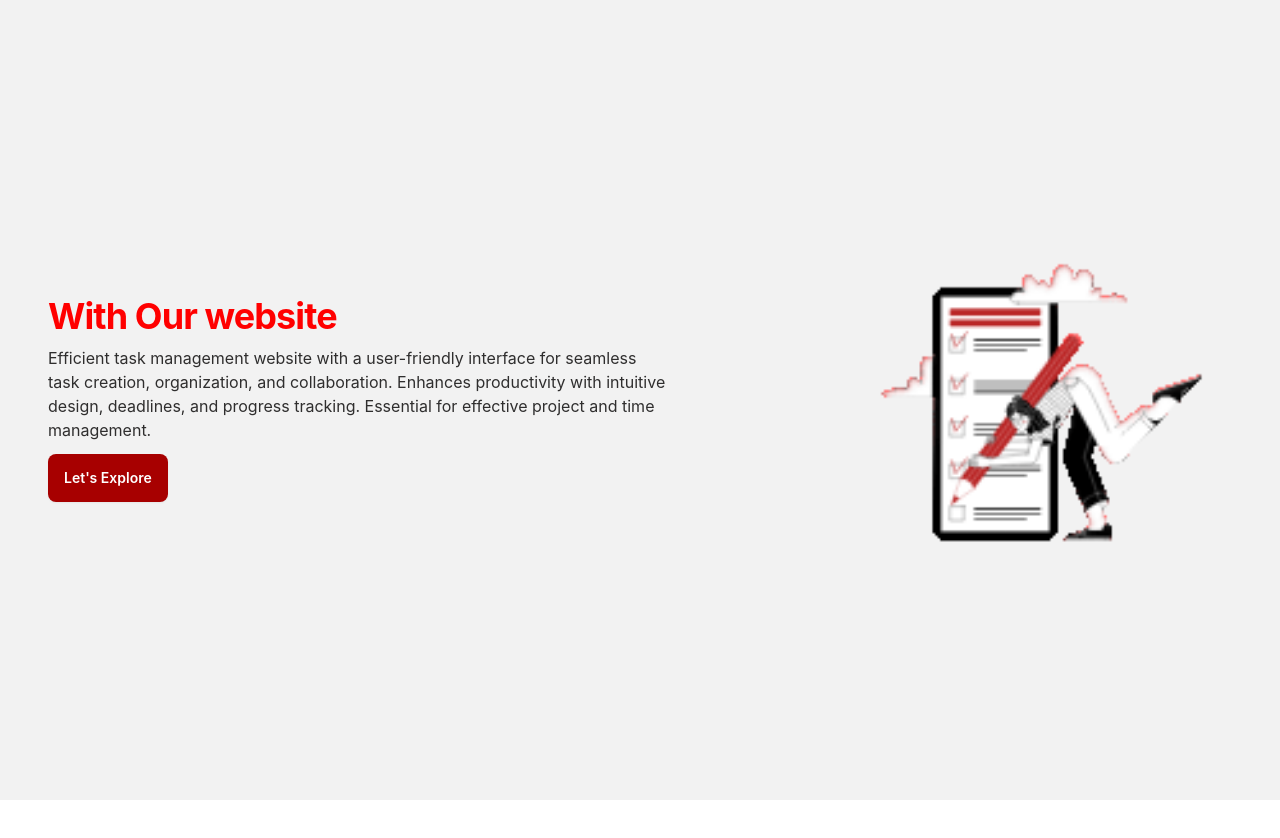
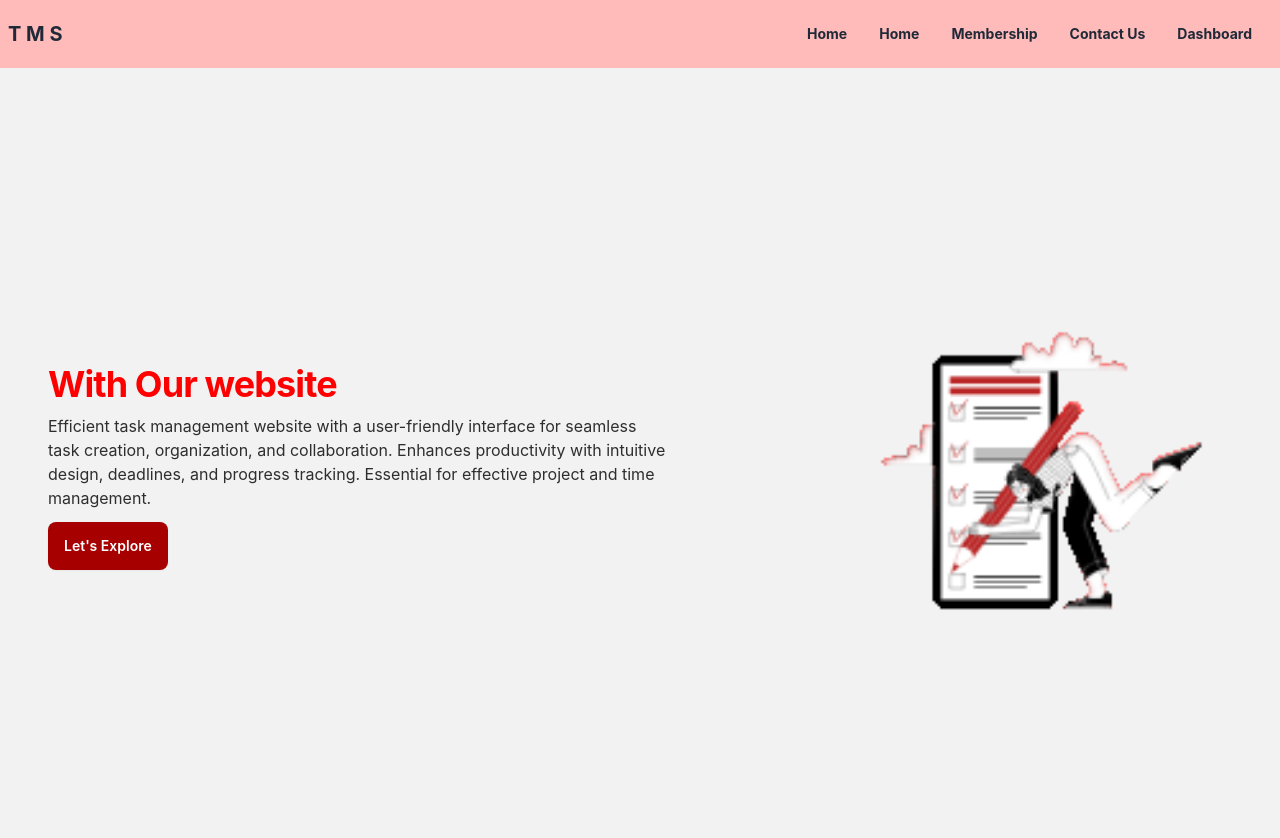
Before and after one commit to JPChoyon/task-management-client, a React (Vite) app: page / in a window 1280 px wide. Shown: the top 838 px of the page. Before the commit the page ends 800 px from the top, so only its background shows below. Built offline with nearby package versions, Linux system fonts and the light colour scheme.

Commit message:
added the navbar in the layout

```diff
--- /dev/null
+++ b/src/Component/Navbar/Navbar.jsx
@@ -0,0 +1,74 @@
+import {  NavLink } from "react-router-dom";
+
+const Navbar = () => {
+  const navItems = (
+    <>
+      <NavLink to={"/"}>
+        <li>
+          <a>Home</a>
+        </li>
+      </NavLink>
+      <NavLink to={"/"}>
+        <li>
+          <a>Home</a>
+        </li>
+      </NavLink>
+      <NavLink to={"/"}>
+        <li>
+          <a>Membership</a>
+        </li>
+      </NavLink>
+      <NavLink to={"/"}>
+        <li>
+          <a>Contact Us</a>
+        </li>
+      </NavLink>
+      <NavLink to={"/"}>
+        <li>
+          <a>Dashboard</a>
+        </li>
+      </NavLink>
+    </>
+  );
+  return (
+    <div>
+      <div className="navbar bg-[#ffbaba]">
+        <div className="navbar-start">
+          <div className="dropdown">
+            <div tabIndex={0} role="button" className="btn btn-ghost lg:hidden">
+              <svg
+                xmlns="http://www.w3.org/2000/svg"
+                className="h-5 w-5"
+                fill="none"
+                viewBox="0 0 24 24"
+                stroke="currentColor"
+              >
+                <path
+                  strokeLinecap="round"
+                  strokeLinejoin="round"
+                  strokeWidth="2"
+                  d="M4 6h16M4 12h8m-8 6h16"
+                />
+              </svg>
+            </div>
+            <ul
+              tabIndex={0}
+              className="menu menu-sm dropdown-content mt-3 z-[1] p-2 shadow bg-base-100 rounded-box w-52 "
+            >
+              {navItems}
+            </ul>
+          </div>
+          <a href="/" className="font-bold text-xl">
+            T M S
+          </a>
+        </div>
+        <div className="navbar-end hidden lg:flex">
+          <ul className="menu menu-horizontal font-bold px-1">{navItems}</ul>
+        </div>
+
+      </div>
+    </div>
+  );
+};
+
+export default Navbar;
--- a/src/Layout/MainLayout.jsx
+++ b/src/Layout/MainLayout.jsx
@@ -1,8 +1,10 @@
 import { Outlet } from "react-router-dom";
+import Navbar from "../Component/Navbar/Navbar";
 
 const MainLayout = () => {
   return (
     <div>
+      <Navbar></Navbar>
       <Outlet></Outlet>
     </div>
   );
```
